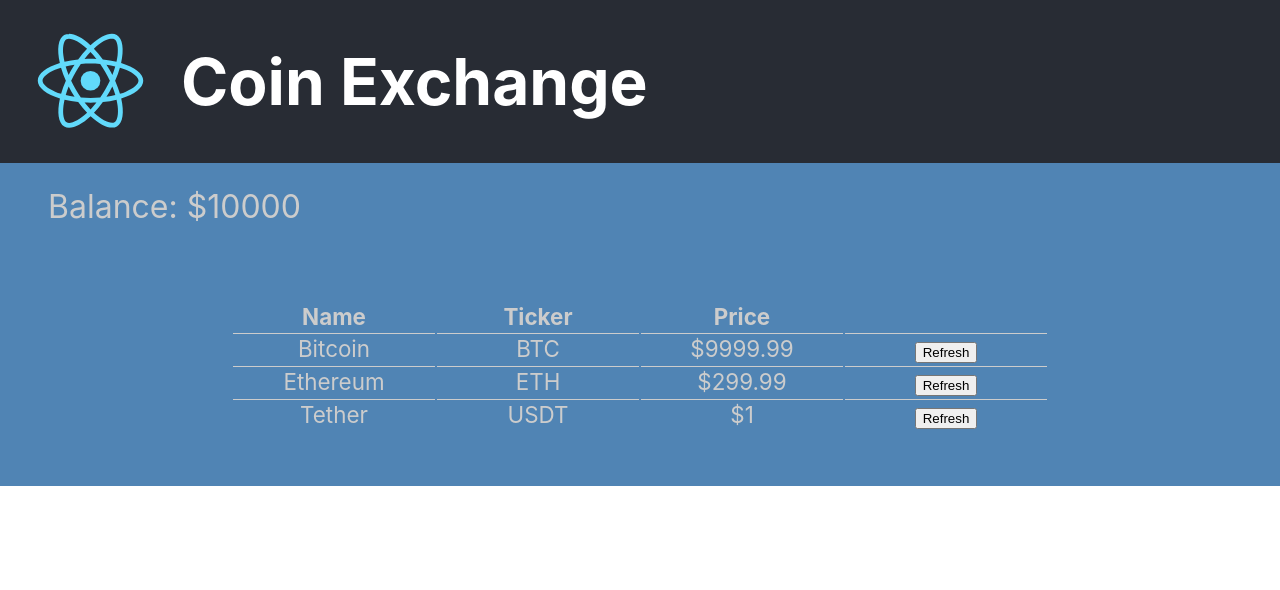
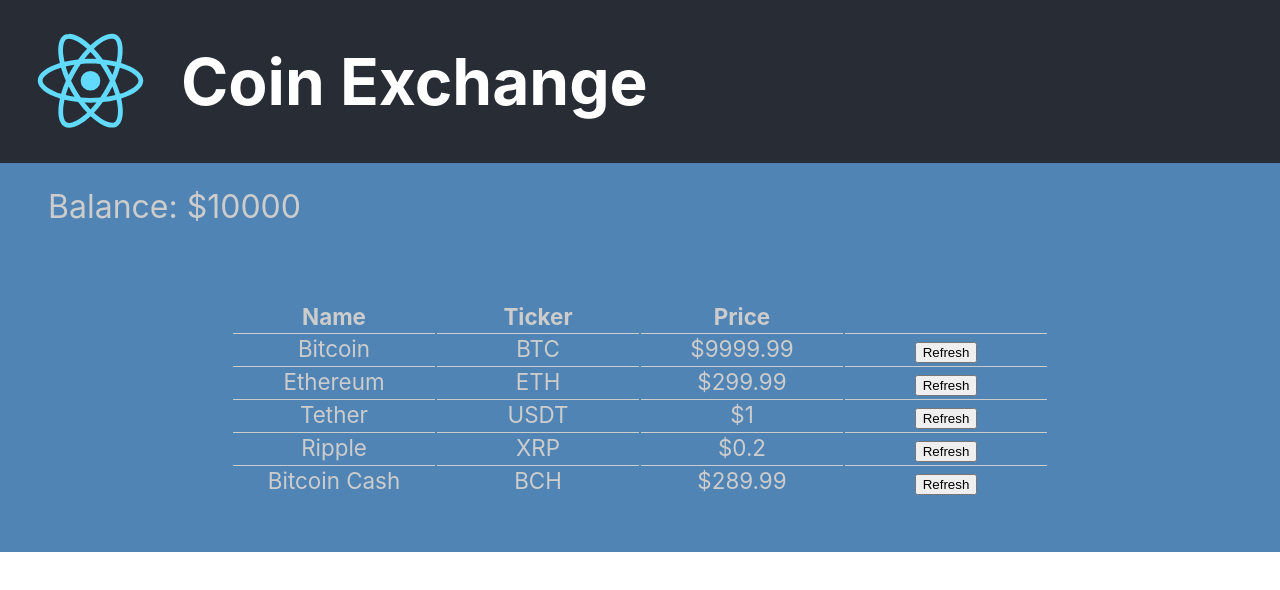
Before and after one commit to b00ste/coin-exchange, a React (Create React App) app: page / in a window 1280 px wide. Shown: the top 590 px of the page. Built offline with nearby package versions, Linux system fonts and the light colour scheme.

Commit message:
componentization an prop drilling

```diff
--- a/src/App.css
+++ /dev/null
@@ -1,44 +0,0 @@
-.App {
-  text-align: center;
-  background-color: rgba(10, 83, 151, 0.712);
-  color: #cccccc;
-}
-
-.coin-table {
-  margin: 50px auto 50px auto;
-  display: inline-block;
-  font-size: 1.4rem;
-}
-
-.App-logo {
-  height: 8rem;
-  pointer-events: none;
-}
-
-.App-header {
-  background-color: #282c34;
-  min-height: 20vh;
-  display: flex;
-  flex-direction: row;
-  align-items: center;
-  justify-content: flex-start;
-  color: white;
-}
-
-.App-title
-{
-  font-size: 4rem;
-}
-
-.App-link {
-  color: #61dafb;
-}
-
-@keyframes App-logo-spin {
-  from {
-    transform: rotate(0deg);
-  }
-  to {
-    transform: rotate(360deg);
-  }
-}
--- a/src/App.js
+++ b/src/App.js
@@ -1,35 +1,58 @@
 import React from 'react';
-import logo from './logo.svg';
-import './App.css';
-import Coin from './Components/Coin.jsx';
+import styled from 'styled-components';
 import AccountBalance from './Components/AccountBalance.jsx';
+import CoinList from './Components/CoinList.jsx';
+import HeaderComp from './Components/HeaderComp.jsx';
 
-function App() {
-  return (
-    <div className="App">
-      <header className="App-header">
-        <img src={logo} alt="React logo" className="App-logo" />
-        <h1 className="App-title">
-          Coin Exchange
-        </h1>
-      </header>
-      <AccountBalance amount={10000} />
-      <table className="coin-table">
-        <thead>
-          <tr>
-            <th>Name</th>
-            <th>Ticker</th>
-            <th>Price</th>
-          </tr>
-        </thead>
-        <tbody>
-          <Coin name="Bitcoin" ticker="BTC" price={9999.99} />
-          <Coin name="Ethereum" ticker="ETH" price={299.99} />
-          <Coin name="Tether" ticker="USDT" price={1} />
-        </tbody>
-      </table>
-    </div>
-  );
+const Div = styled.div`
+  text-align: center;
+  background-color: rgba(10, 83, 151, 0.712);
+  color: #cccccc;
+`;
+
+class App extends React.Component {
+  constructor(props) {
+    super(props);
+    this.state = {
+      balance: 10000,
+      coinData: [
+        {
+          name: 'Bitcoin',
+          ticker: 'BTC',
+          price: 9999.99
+        },
+        {
+          name: 'Ethereum',
+          ticker: 'ETH',
+          price: 299.99
+        },
+        {
+          name: 'Tether',
+          ticker: 'USDT',
+          price: 1.00
+        },
+        {
+          name: 'Ripple',
+          ticker: 'XRP',
+          price: 0.20
+        },
+        {
+          name: 'Bitcoin Cash',
+          ticker: 'BCH',
+          price: 289.99
+        }
+      ]
+    }
+  }
+  render() {
+    return (
+      <Div>
+        <HeaderComp />
+        <AccountBalance amount={this.state.balance} />
+        <CoinList coinData={this.state.coinData} />
+      </Div>
+    );
+  }
 }
 
 export default App;
--- /dev/null
+++ b/src/Components/CoinList.jsx
@@ -0,0 +1,32 @@
+import React, { Component } from 'react'
+import styled from 'styled-components';
+import Coin from './Coin.jsx';
+
+const Table = styled.table`
+    margin: 50px auto 50px auto;
+    display: inline-block;
+    font-size: 1.4rem;
+`;
+
+export default class CoinList extends Component {
+    render() {
+        return (
+            <Table>
+                <thead>
+                    <tr>
+                        <th>Name</th>
+                        <th>Ticker</th>
+                        <th>Price</th>
+                    </tr>
+                </thead>
+                <tbody>
+                    {
+                    this.props.coinData.map(({name, ticker, price}) =>
+                        <Coin key={ticker} name={name} ticker={ticker} price={price} />
+                    )
+                    }
+                </tbody>
+            </Table>
+        )
+    }
+}
--- /dev/null
+++ b/src/Components/HeaderComp.jsx
@@ -0,0 +1,36 @@
+import React, { Component } from 'react'
+import styled from 'styled-components';
+import logo from './logo.svg';
+
+const Header = styled.header`
+    background-color: #282c34;
+    min-height: 20vh;
+    display: flex;
+    flex-direction: row;
+    align-items: center;
+    justify-content: flex-start;
+    color: white;
+
+    .App-logo {
+        height: 8rem;
+        pointer-events: none;
+    }
+
+    .App-title
+    {
+        font-size: 4rem;
+    }
+`;
+
+export default class HeaderComp extends Component {
+    render() {
+        return (
+        <Header>
+            <img src={logo} alt="React logo" className="App-logo" />
+            <h1 className="App-title">
+                Coin Exchange
+            </h1>
+        </Header>
+        )
+    }
+}
```
Also changed, not shown: src/Components/logo.svg (renamed from src/logo.svg).
